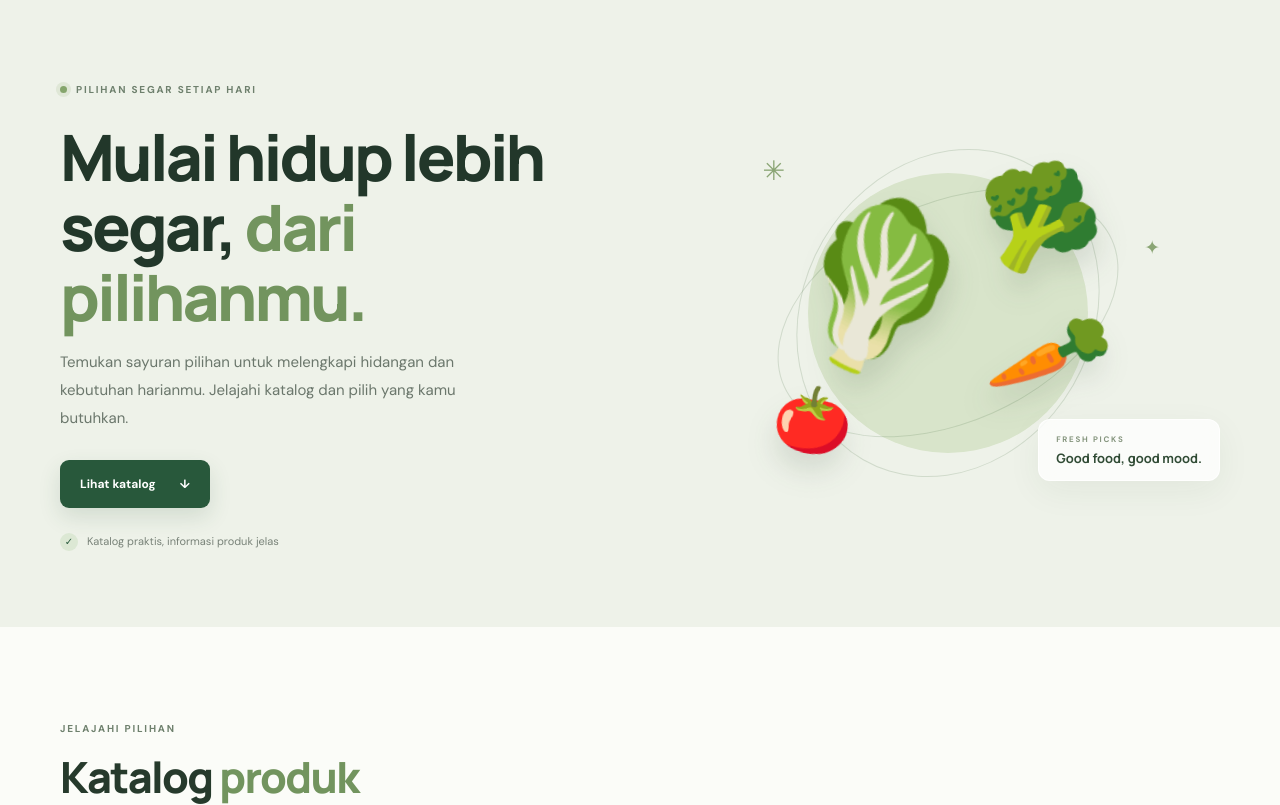
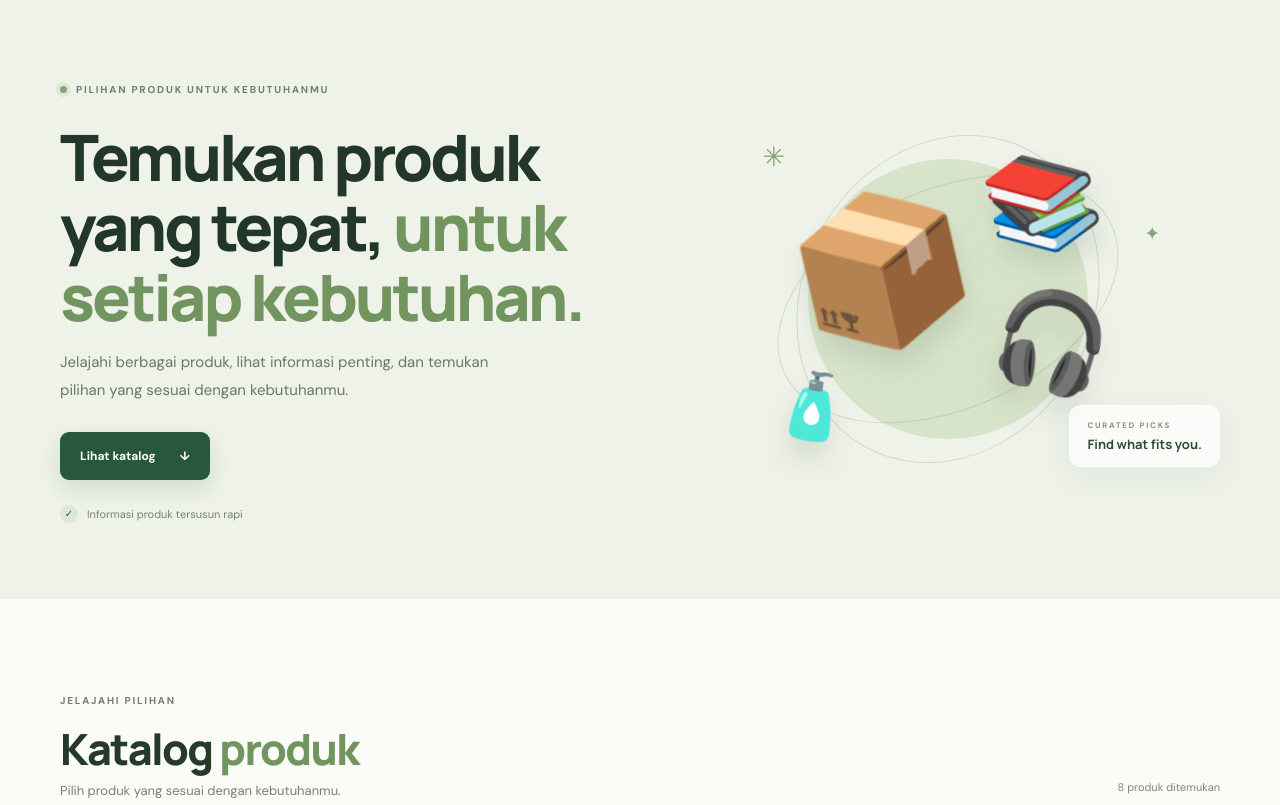
Before and after one commit to Arayandra/Web-Katalog, a Laravel app: page / in a window 1280 px wide. Shown: the part 83-888 px from the top of the page. Run offline with Laravel 12, Linux system fonts and the light colour scheme; data comes from the database, SQL or seed files in the repository; style sheets or scripts are compiled from the project's sources.

Commit message:
refactor: keep catalogue branding product-neutral

```diff
--- a/resources/views/produk/index.blade.php
+++ b/resources/views/produk/index.blade.php
@@ -6,21 +6,21 @@
     <section class="hero-section">
         <div class="container hero-grid">
             <div class="hero-copy">
-                <span class="eyebrow"><span class="eyebrow-dot"></span> PILIHAN SEGAR SETIAP HARI</span>
-                <h1>Mulai hidup lebih segar, <em>dari pilihanmu.</em></h1>
-                <p>Temukan sayuran pilihan untuk melengkapi hidangan dan kebutuhan harianmu. Jelajahi katalog dan pilih yang kamu butuhkan.</p>
+                <span class="eyebrow"><span class="eyebrow-dot"></span> PILIHAN PRODUK UNTUK KEBUTUHANMU</span>
+                <h1>Temukan produk yang tepat, <em>untuk setiap kebutuhan.</em></h1>
+                <p>Jelajahi berbagai produk, lihat informasi penting, dan temukan pilihan yang sesuai dengan kebutuhanmu.</p>
                 <a class="button button-primary" href="#katalog">Lihat katalog <span aria-hidden="true">↓</span></a>
-                <div class="hero-note"><span class="hero-note-icon">✓</span> Katalog praktis, informasi produk jelas</div>
+                <div class="hero-note"><span class="hero-note-icon">✓</span> Informasi produk tersusun rapi</div>
             </div>
             <div class="hero-art" aria-label="Ilustrasi sayuran segar" role="img">
                 <div class="art-sun"></div>
                 <div class="art-orbit art-orbit-one"></div>
                 <div class="art-orbit art-orbit-two"></div>
-                <div class="produce produce-one">🥬</div>
-                <div class="produce produce-two">🥕</div>
-                <div class="produce produce-three">🥦</div>
-                <div class="produce produce-four">🍅</div>
-                <div class="art-caption"><span>FRESH PICKS</span><strong>Good food, good mood.</strong></div>
+                <div class="produce produce-one">📦</div>
+                <div class="produce produce-two">🎧</div>
+                <div class="produce produce-three">📚</div>
+                <div class="produce produce-four">🧴</div>
+                <div class="art-caption"><span>CURATED PICKS</span><strong>Find what fits you.</strong></div>
                 <span class="art-spark spark-one">✳</span><span class="art-spark spark-two">✦</span>
             </div>
         </div>
@@ -79,7 +79,7 @@
                             <div class="product-info">
                                 <div>
                                     <h3><a href="{{ route('catalog.show', $product->slug) }}">{{ $product->nama_produk }}</a></h3>
-                                    <p>{{ \Illuminate\Support\Str::limit($product->deskripsi ?: 'Produk segar pilihan untuk kebutuhan harian.', 76) }}</p>
+                                    <p>{{ \Illuminate\Support\Str::limit($product->deskripsi ?: 'Produk pilihan untuk kebutuhan sehari-hari.', 76) }}</p>
                                 </div>
                                 <div class="product-bottom">
                                     <strong>Rp {{ number_format((float) $product->harga, 0, ',', '.') }}</strong>
```
